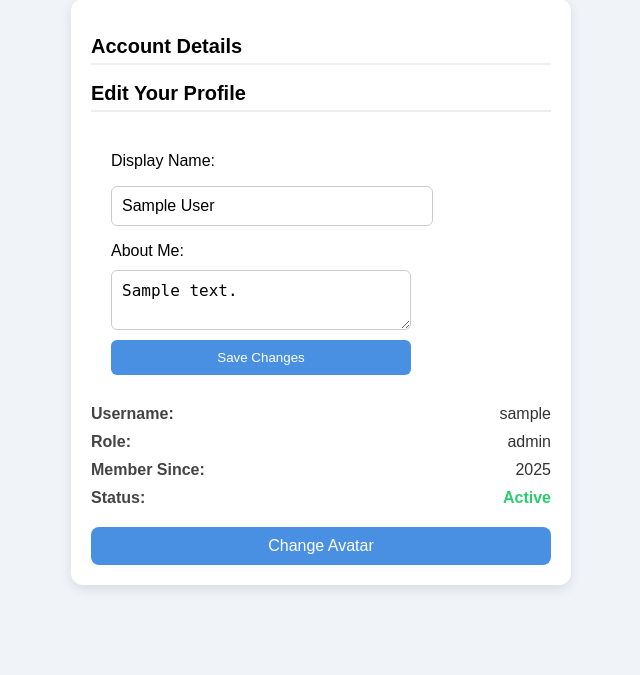
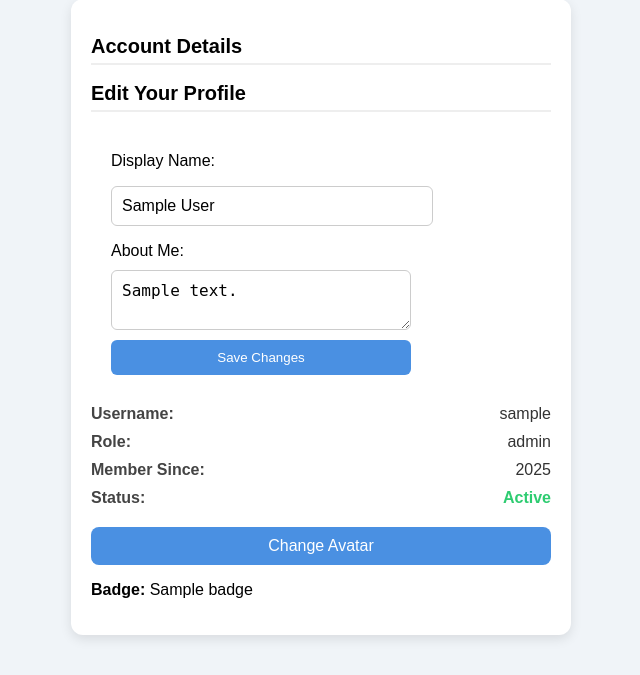
Before and after one commit to krisome01/school-portal, a Python web app: template templates/profile.html in a window 1280 px wide. Shown: the part 298-973 px from the top of the page, without its empty margins (319-959 px from the left). Before the commit the page ends 887 px from the top, so only its background shows below. Run offline with Jinja, Linux system fonts and the light colour scheme; the template is opened without the code that fills it: most values are stand-ins (such as "Sample title", 1, 10 or a date in 2020); grey boxes marked "Sample" are stand-in pictures.

Commit message:
Update profile.html

```diff
--- a/templates/profile.html
+++ b/templates/profile.html
@@ -59,7 +59,7 @@
         <a class="change-avatar-btn" href="/choose-avatar/{{ username }}/{{ role }}/{{ avatar }}">
     Change Avatar
 </a>
-
+     <p><strong>Badge:</strong> {{ users[username].badge }}</p>
     </div>
 
 </div>
```
